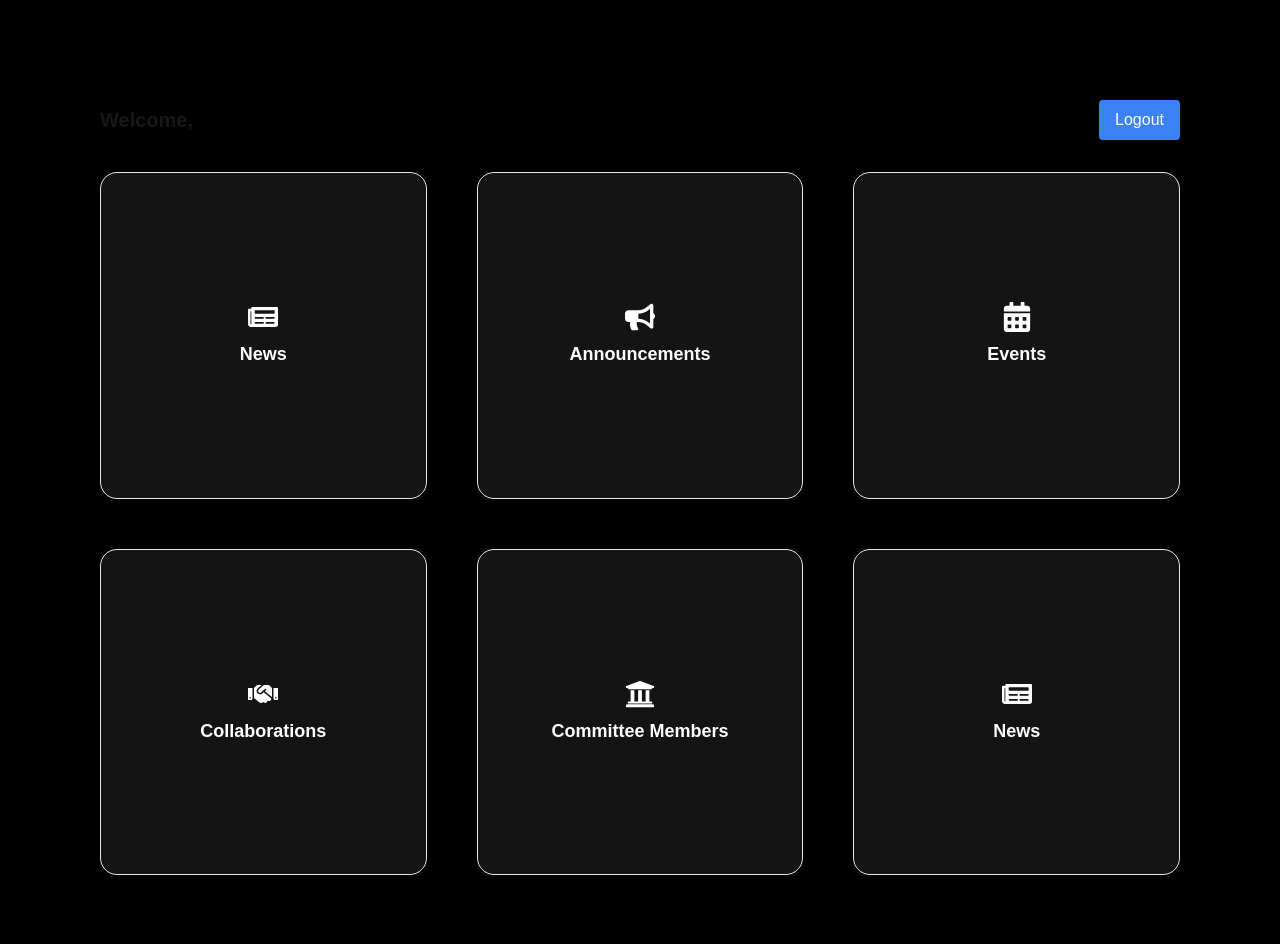
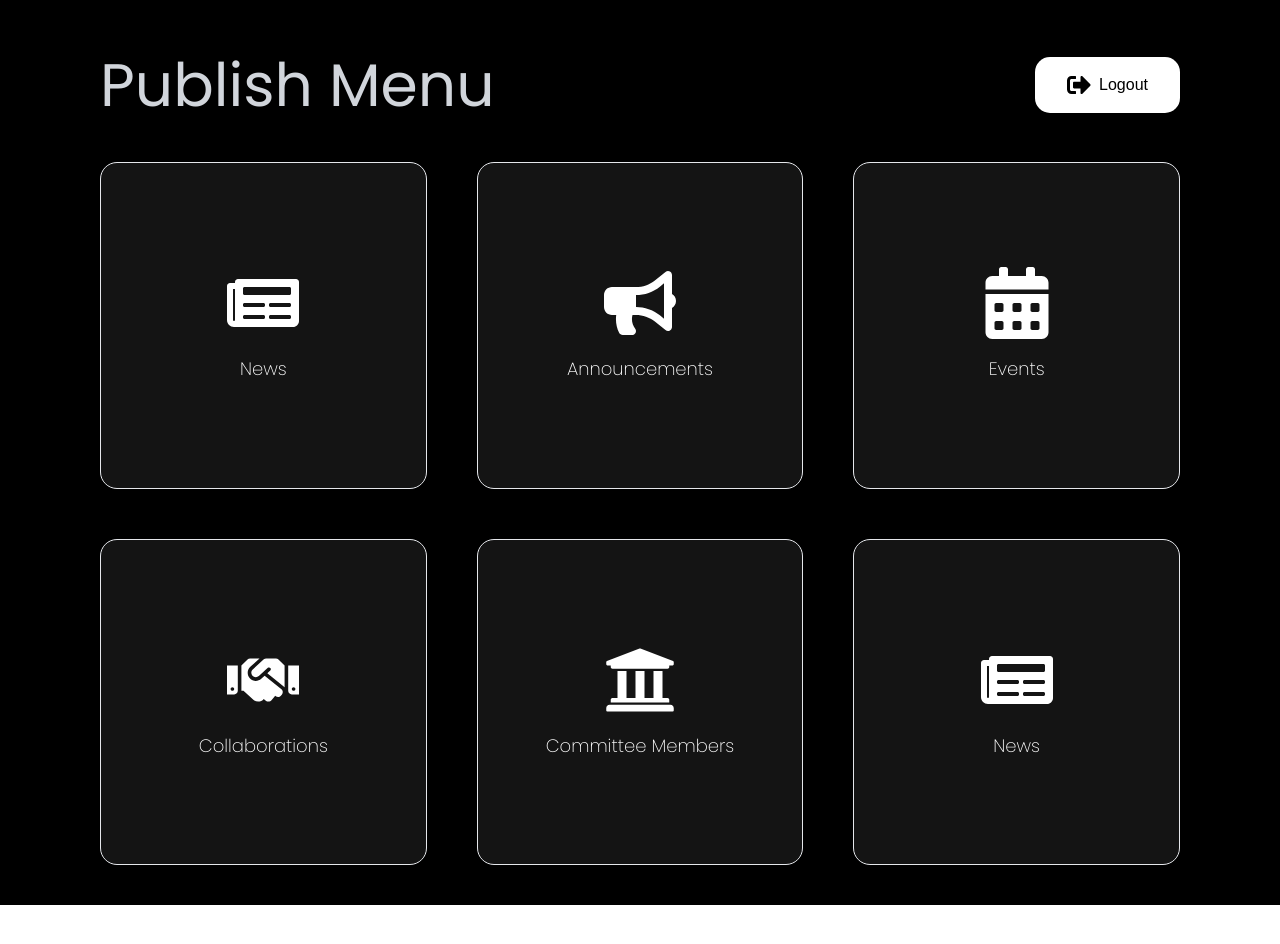
Before and after one commit to GihanSVND/SOCS-Website-Front_end, a Next.js app in the folder socs_website/: page /admin/dashboard in a window 1280 px wide. Shown: the top 944 px of the page. After the commit the page ends 905 px from the top, so only its background shows below. Built offline with nearby package versions, Linux system fonts and the light colour scheme; no server answers.

Commit message:
finished dashboard ui

```diff
--- a/socs_website/src/app/admin/dashboard/page.tsx
+++ b/socs_website/src/app/admin/dashboard/page.tsx
@@ -4,7 +4,11 @@ import {useRouter} from 'next/navigation';
 import {useEffect, useState} from 'react';
 import {supabase} from '@/services/supabaseClient';
 import {Session} from '@supabase/supabase-js';
-import {FaNewspaper,FaBullhorn,FaCalendarAlt,FaHandshake,FaUniversity} from 'react-icons/fa';
+import {FaNewspaper, FaBullhorn, FaCalendarAlt, FaHandshake, FaUniversity, FaSignOutAlt} from 'react-icons/fa';
+import {Poppins} from "next/font/google";
+
+const poppins4 = Poppins({weight: "400", subsets: ["latin"]});
+const poppins2 = Poppins({weight: "200", subsets: ["latin"]});
 
 export default function Dashboard() {
     const router = useRouter();
@@ -47,13 +51,17 @@ export default function Dashboard() {
     };
 
     return (
-        <div className="min-h-screen bg-black p-[100px]">
+        <div className="min-h-screen bg-black  py-[40px] px-[100px]">
+
             <div className="flex justify-between items-center">
-                <h1 className="text-xl font-bold">Welcome,</h1>
+                <h1 className={`${poppins4.className} text-[30px] sm:text-[40px] md:text-[60px] font-extrabold text-gray-300`}>
+                    Publish Menu
+                </h1>
                 <button
                     onClick={handleLogout}
-                    className="bg-blue-500 text-white px-4 py-2 rounded hover:bg-blue-600"
+                    className="flex items-center justify-center bg-white text-black px-8 py-4 rounded-[15px] hover:shadow-[0_0_20px_5px_rgba(255,255,255,0.3)] transition shadow-md"
                 >
+                    <FaSignOutAlt className="text-2xl mr-2" /> {/* Logout icon */}
                     Logout
                 </button>
             </div>
@@ -70,11 +78,11 @@ export default function Dashboard() {
                 ].map((rect) => (
                     <div
                         key={rect.id}
-                        className="border bg-[#141414] w-full aspect-square rounded-[17px] shadow-md flex flex-col items-center justify-center text-white text-lg font-semibold cursor-pointer transition hover:bg-white hover:text-black hover:shadow-[0_0_20px_10px_rgba(255,255,255,0.2)]"
+                        className={`${poppins2.className} border bg-[#141414] w-full aspect-square rounded-[17px] shadow-md flex flex-col items-center justify-center text-white text-lg font-semibold cursor-pointer transition hover:bg-white hover:text-black hover:shadow-[0_0_20px_10px_rgba(255,255,255,0.2)]`}
                         onClick={() => handleRectangleClick(rect.page)}
                     >
-                        <div className="text-3xl mb-2">{rect.icon}</div>
-                        <span>{rect.label}</span>
+                        <div className="text-7xl mb-4">{rect.icon}</div> {/* Increased icon size */}
+                        <span className="text-l">{rect.label}</span> {/* Increased label size */}
                     </div>
                 ))}
             </div>
```
